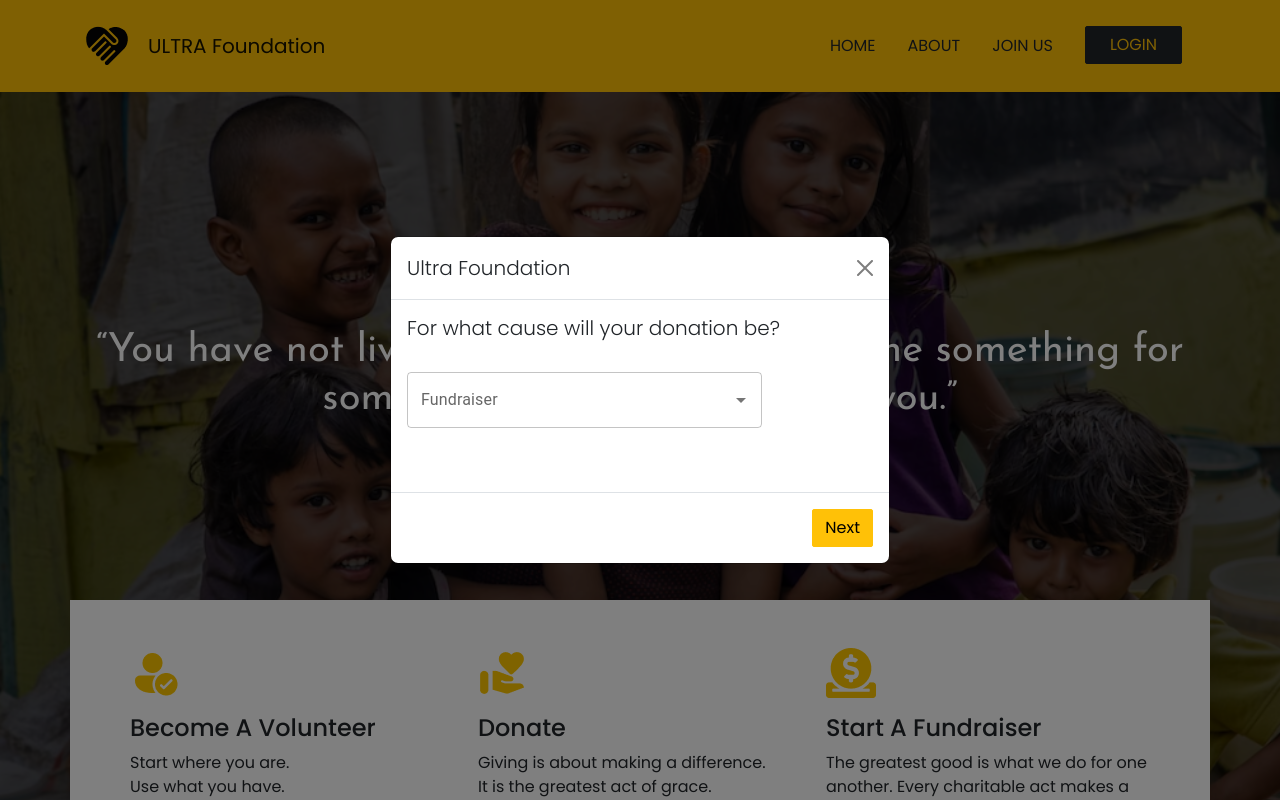
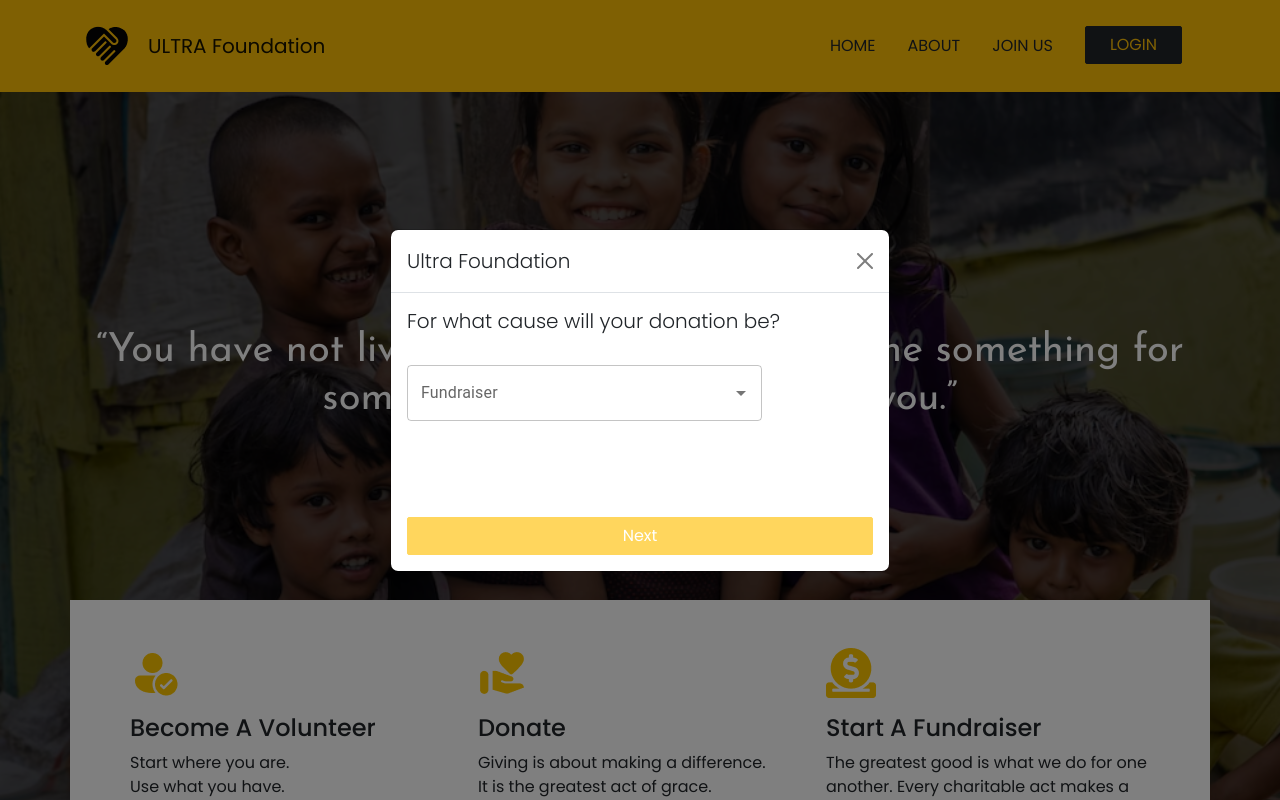
Before and after one commit to rheacezil/ultra-foundation-capstone-fe, a React (Create React App) app: page / in a window 1280 px wide. Both pictures are taken after a click on the button "Donate". Shown: the top 800 px of the page. Built offline with nearby package versions, Linux system fonts and the light colour scheme; no server answers; a web font is replaced by a local one; what redux-promise-middleware would draw is missing.

Commit message:
Update DonateButtonModal.jsx

```diff
--- a/src/components/DonateButtonModal.jsx
+++ b/src/components/DonateButtonModal.jsx
@@ -53,6 +53,7 @@ export default function DonateButtonModal() {
         <Modal.Header closeButton>
           <Modal.Title className="lead">Ultra Foundation</Modal.Title>
         </Modal.Header>
+
         {count === 1 ? (
           <Modal.Body>
             <h3 className="lead">For what cause will your donation be?</h3>
@@ -70,6 +71,24 @@ export default function DonateButtonModal() {
                 <TextField {...params} label="Fundraiser" />
               )}
             />
+
+            {fundraiser ? (
+              <Button
+                variant="warning"
+                className="text-white w-100 mt-5"
+                onClick={handleNext}
+              >
+                Next
+              </Button>
+            ) : (
+              <Button
+                variant="warning"
+                className="text-white w-100 mt-5"
+                disabled
+              >
+                Next
+              </Button>
+            )}
           </Modal.Body>
         ) : null}
 
@@ -142,6 +161,38 @@ export default function DonateButtonModal() {
                   Other
                 </Button>{" "}
               </div>
+            </div>
+            <div className="row d-flex">
+              <div className="col-lg-6 my-3 px-5">
+                <Button
+                  variant="secondary"
+                  className="w-100"
+                  onClick={handlePrev}
+                >
+                  Back
+                </Button>
+              </div>
+              {amount ? (
+                <div className="col-lg-6 my-3 px-5">
+                  <Button
+                    variant="warning"
+                    className="text-white w-100"
+                    onClick={handleNext}
+                  >
+                    Next
+                  </Button>
+                </div>
+              ) : (
+                <div className="col-lg-6 my-3 px-5">
+                  <Button
+                    variant="warning"
+                    className="text-white w-100"
+                    disabled
+                  >
+                    Next
+                  </Button>
+                </div>
+              )}
             </div>
           </Modal.Body>
         ) : null}
@@ -235,7 +286,7 @@ export default function DonateButtonModal() {
           </Modal.Body>
         ) : null}
 
-        <Modal.Footer>
+        {/* <Modal.Footer>
           {count === 2 || count === 3 ? (
             <Button variant="secondary" onClick={handlePrev}>
               Back
@@ -247,7 +298,7 @@ export default function DonateButtonModal() {
               Next
             </Button>
           ) : null}
-        </Modal.Footer>
+        </Modal.Footer> */}
       </Modal>
     </>
   );
```
